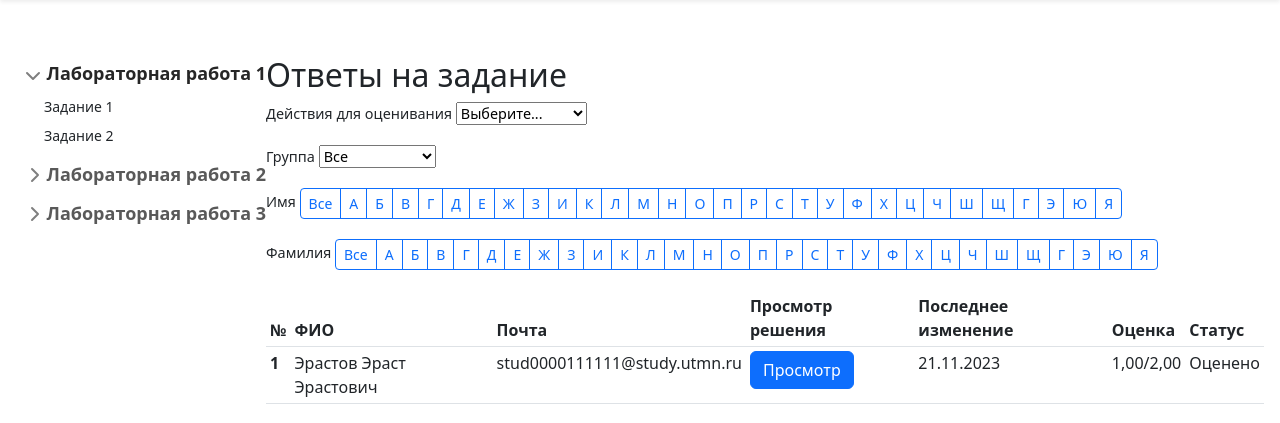
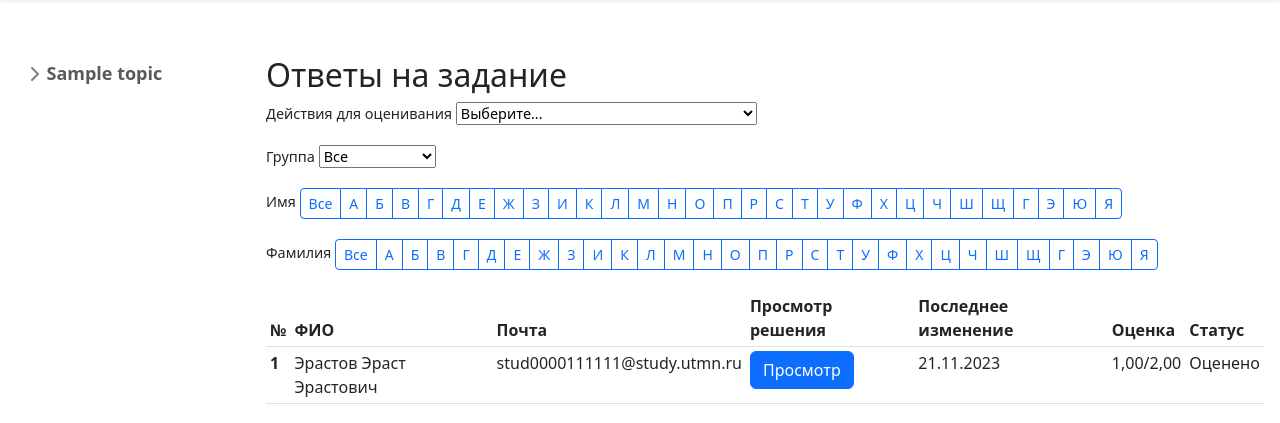
Before and after one commit to c0l0b0k/rsodpo, a Django app: template teacher/templates/pivottable.html in a window 1280 px wide. Shown: the part 66-489 px from the top of the page. Run offline with Django 5.2, Linux system fonts and the light colour scheme; the template is opened without the code that fills it: values that come from a table or form of the project are taken from there, others are empty; tables that the repository leaves empty hold one stand-in row (values such as "Sample post"); parts of the project's set-up code (start-up, migrations or seed data) failed here and were passed over; some libraries are stand-ins or nearby versions.

Commit message:
добавлено боковое меню у преподавателя(без запоминания раскрытых узлов)

```diff
--- a/check_task/settings.py
+++ b/check_task/settings.py
@@ -70,7 +70,9 @@ TEMPLATES = [
                 'django.contrib.messages.context_processors.messages',
             ],
             'libraries': {
-                'custom_tags': 'student.templates_tags.custom_tags',
+                'custom_tags': 'student.templatetags.custom_tags',
+                'subsection_tag': 'teacher.templatetags.subsection_tag',
+
 
             }
         },
--- a/task/views.py
+++ b/task/views.py
@@ -166,7 +166,9 @@ def add_request(request):
 
 
 
-    t=Task.objects.create(formulation=task,key_words=preprocess_text(task), topic=Topic.objects.get(pk=data['subsection']))
+    # t=Task.objects.create(formulation=task,key_words=preprocess_text(task), topic=Topic.objects.get(pk=data['subsection']))
+    t = Task.objects.create(formulation=task,
+                            topic=Topic.objects.get(pk=data['subsection']))
 
 
     s=Solution.objects.create(program_code=data['solution'],task=t)
--- a/teacher/forms.py
+++ b/teacher/forms.py
@@ -1,6 +1,14 @@
 from django import  forms
 from task.models import  *
 class PivotTableForm(forms.Form):
+    STATUS_CHOICES = [
+        ('', 'Выберите...'),
+        ('Оценено', 'Оценено'),
+        ('Ожидает проверки', 'Ожидает проверки'),
+        ('Ожидает проверки ответ нс не пришёл', 'Ожидает проверки ответ нс не пришёл'),
+    ]
+
+
     def __init__(self, *args, **kwargs):
         groups = kwargs.pop('groups', None)
         super(PivotTableForm, self).__init__(*args, **kwargs)
@@ -10,3 +18,4 @@ class PivotTableForm(forms.Form):
             self.fields['study_group'].queryset = groups
 
     study_group = forms.ModelChoiceField(empty_label="Все", queryset=StudyGroup.objects.all())
+    status_solution = forms.ChoiceField(choices=STATUS_CHOICES)
--- a/teacher/templates/pivottable.html
+++ b/teacher/templates/pivottable.html
@@ -1,4 +1,5 @@
 {% load static %}
+{% load subsection_tag %}
 <!doctype html>
 <html lang="ru">
 
@@ -41,45 +42,23 @@
         <main class="main">
             <div class="flex-shrink-0 p-3 bg-white" style="width: 250px;">
                 <ul class="list-unstyled ps-0">
+                    {% for topic in topics %}
                     <li class="mb-1">
-                        <button class="btn btn-toggle align-items-center rounded" data-bs-toggle="collapse"
-                            data-bs-target="#home-collapse" aria-expanded="true">
-                            Лабораторная работа 1
+                        <button class="btn btn-toggle align-items-center rounded collapsed" data-bs-toggle="collapse"
+                            data-bs-target="#dashboard-collapse{{topic.topic_id}}" aria-expanded="false">
+                            {{topic.topic_name}}
                         </button>
-                        <div class="collapse show" id="home-collapse">
+                        <div class="collapse" id="dashboard-collapse{{topic.topic_id}}">
                             <ul class="btn-toggle-nav list-unstyled fw-normal pb-1 small">
-                                <li><a href="#" class="link-dark rounded">Задание 1</a></li>
-                                <li><a href="#" class="link-dark rounded">Задание 2</a></li>
+                                {% subsections topic as subsections %}
+                                {% for subsection in subsections  %}
+                                <li><a href="#" class="link-dark rounded">{{ subsection.topic_name }}</a></li>
+                                    {% endfor %}
+
                             </ul>
                         </div>
                     </li>
-                    <li class="mb-1">
-                        <button class="btn btn-toggle align-items-center rounded collapsed" data-bs-toggle="collapse"
-                            data-bs-target="#dashboard-collapse" aria-expanded="false">
-                            Лабораторная работа 2
-                        </button>
-                        <div class="collapse" id="dashboard-collapse">
-                            <ul class="btn-toggle-nav list-unstyled fw-normal pb-1 small">
-                                <li><a href="#" class="link-dark rounded">Задание 1</a></li>
-                                <li><a href="#" class="link-dark rounded">Задание 2</a></li>
-                                <li><a href="#" class="link-dark rounded">Задание 3</a></li>
-                            </ul>
-                        </div>
-                    </li>
-                    <li class="mb-1">
-                        <button class="btn btn-toggle align-items-center rounded collapsed" data-bs-toggle="collapse"
-                            data-bs-target="#orders-collapse" aria-expanded="false">
-                            Лабораторная работа 3
-                        </button>
-                        <div class="collapse" id="orders-collapse">
-                            <ul class="btn-toggle-nav list-unstyled fw-normal pb-1 small">
-                                <li><a href="#" class="link-dark rounded">Задание 1</a></li>
-                                <li><a href="#" class="link-dark rounded">Задание 2</a></li>
-                                <li><a href="#" class="link-dark rounded">Задание 3</a></li>
-                                <li><a href="#" class="link-dark rounded">Задание 4</a></li>
-                            </ul>
-                        </div>
-                    </li>
+                      {% endfor %}
                 </ul>
             </div>
             <div class="container" style="padding: 16px;">
@@ -90,7 +69,9 @@
                         <select name="" id="">
                             <option value="">Выберите...</option>
                             <option value="">Оценено</option>
-                            <option value="">Ждёт проверки</option>
+                            <option value="">Ожидает проверки</option>
+                             <option value="">Ожидает проверки ответ нс не пришёл</option>
+
                         </select>
                     </div>
                     <div style="justify-content: space-between; margin-bottom: 20px;">
--- /dev/null
+++ b/teacher/templatetags/subsection_tag.py
@@ -0,0 +1,9 @@
+from django import template
+from task.models import Topic
+
+register = template.Library()
+
+@register.simple_tag
+def subsections(topic):
+    subsections = Topic.objects.filter(subsection=topic.topic_id)
+    return subsections
--- a/teacher/views.py
+++ b/teacher/views.py
@@ -12,10 +12,11 @@ def pivot_table_teacher(request):
 
     # Передаем только эти группы в форму
     form = PivotTableForm(groups=teacher_groups)
-
+    topics = Topic.objects.filter(subsection=None)
     data = {
         'user': request.user,
         'form': form,
+        'topics':topics
     }
 
     return render(request, 'pivottable.html', data)
```
Also changed, not shown: task/util.py (+30 -30 lines), student/templatetags/__init__.py (added), student/templatetags/custom_tags.py (renamed from student/templates_tags/custom_tags.py), teacher/templatetags/__init__.py (added).
